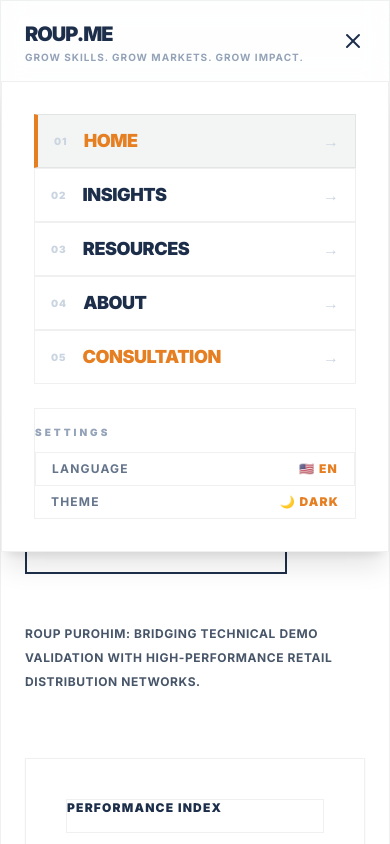
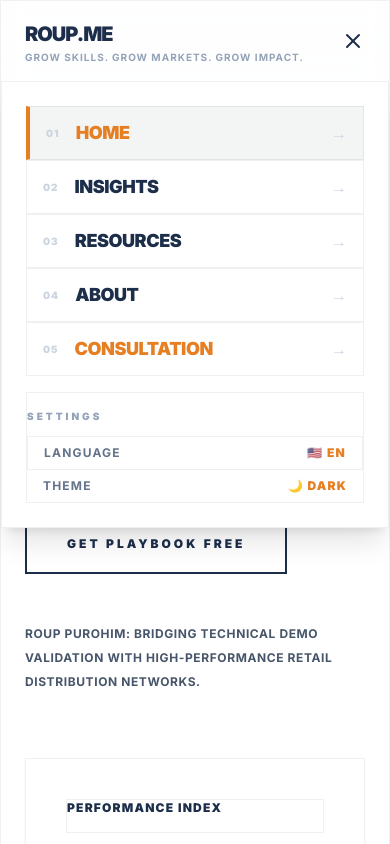
Before and after one commit to rouppurohim/Roup-Purohim-Blog, a React (Vite) app: page / in a window 390 px wide. Both pictures are taken after a click on the button 353 px from the left and 41 px from the top of the page. Shown: the top 844 px of the page. Built offline with nearby package versions, Linux system fonts and the light colour scheme.

Commit message:
refactor: revert navbar compact changes, keep original height

```diff
--- a/components/Navbar.tsx
+++ b/components/Navbar.tsx
@@ -61,9 +61,9 @@ const Navbar: React.FC = () => {
 
       {/* Mobile Menu Overlay */}
       {isMenuOpen && (
-        <div className="fixed inset-x-0 top-20 bg-white dark:bg-slate-900 z-[60] flex flex-col justify-start p-8 lg:hidden border-t hairline-border shadow-xl">
+        <div className="fixed inset-x-0 top-20 bg-white dark:bg-slate-900 z-[60] flex flex-col justify-start p-6 lg:hidden border-t hairline-border shadow-xl">
           {/* Navigation Links */}
-          <div className="flex flex-col space-y-0 mb-6">
+          <div className="flex flex-col space-y-0 mb-4">
             {navLinks.map((link, index) => (
               <Link
                 key={link.path}
```
